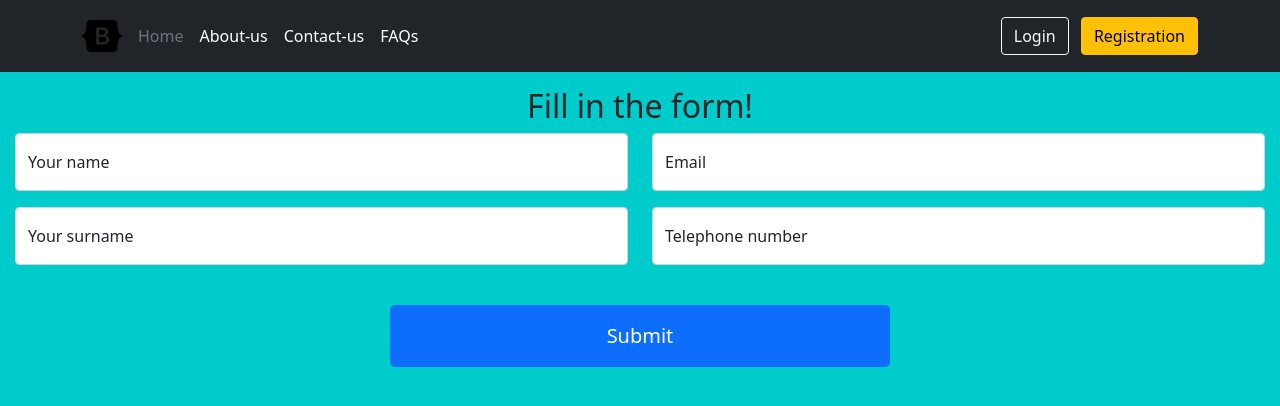
After one commit to blaz-k/Projects, a Flask app: page /interest in a window 1280 px wide. The commit adds this page. Shown: the top 406 px of the page. Run offline with Flask 2, Linux system fonts and the light colour scheme; some libraries are stand-ins or nearby versions.

Commit message:
no message

```diff
--- a/main.py
+++ b/main.py
@@ -35,6 +35,14 @@ class CarAd(db.Model):
     color = db.Column(db.String, unique=False)
     price = db.Column(db.Integer, unique=False)
     image = db.Column(db.String, unique=False)
+
+
+class CarAdInterest(db.Model):
+    id = db.Column(db.Integer, primary_key=True)
+    interest_name = db.Column(db.String, unique=False)
+    interest_surname = db.Column(db.String, unique=False)
+    email = db.Column(db.String, unique=False)
+    telephone = db.Column(db.Integer, unique=False)
 
 
 app = Flask(__name__)
@@ -83,6 +91,10 @@ def home():
     ads = db.query(CarAd).all()
     return render_template("index.html", ads=ads)
 
+
+@app.route("/interest")
+def interest():
+    return render_template("interest.html")
 
 @app.route("/login", methods=["GET", "POST"])
 def login():
--- a/templates/index.html
+++ b/templates/index.html
@@ -35,8 +35,8 @@
               <p class="card-text"><ul>Post by: {{ad.username}}</ul><li>Brand: {{ad.brand}}</li> <li>Telephone: {{ad.telephone}}</li></p>
               <div class="d-flex justify-content-between align-items-center">
                 <div class="btn-group">
-                  <button type="button" class="btn btn-sm btn-outline-secondary">View</button>
-                  <button type="button" class="btn btn-sm btn-outline-secondary">Edit</button>
+                  <button type="button" class="btn btn-sm btn-outline-secondary">View more</button>
+                    <a href="/interest" type="button" class="btn btn-sm btn-outline-secondary">I'm interested</a>
                 </div>
                 <small class="text-muted">9 mins</small>
               </div>
--- /dev/null
+++ b/templates/interest.html
@@ -0,0 +1,39 @@
+{% extends "base.html" %}
+
+{% block title %}INTEREST{% endblock title %}
+
+{% block link %}
+    <link href="/static/css/post-car.css" rel="stylesheet">
+{% endblock link %}
+
+
+{% block content %}
+<form action="/interest" method="post" >
+    <main class="form-registration text-center" >
+        <h2>Fill in the form!</h2>
+        <div class="row d-flex align-items-stretch ">
+            <div class="col-6">
+                <div class="form-floating mb-3" >
+                  <input type="text" name="interest-name" class="form-control" id="floatingName" placeholder="Name">
+                  <label for="floatingName">Your name</label>
+                </div>
+                <div class="form-floating mb-3" >
+                  <input type="text" name="interest-surname" class="form-control" id="floatingSurname" placeholder="Name">
+                  <label for="floatingSurname">Your surname</label>
+                </div>
+            </div>
+            <div class="col-6">
+                <div class="form-floating mb-3">
+                  <input type="email" name="interest-email" class="form-control" id="floatingEmail" placeholder="Email">
+                  <label for="floatingEmail">Email</label>
+                </div>
+                <div class="form-floating mb-3">
+                  <input type="tel" name="interest-telephone" class="form-control" id="floatingTelephone" placeholder="Telephone number">
+                  <label for="floatingTelephone">Telephone number</label>
+                </div>
+            </div>
+        </div>
+        <button class="w-100 btn btn-lg btn-primary sub mt-4" type="submit">Submit</button>
+    </main>
+</form>
+{% endblock content %}
--- a/templates/post-car.html
+++ b/templates/post-car.html
@@ -56,10 +56,6 @@
                   <input type="text" name="price" class="form-control" id="floatingRepeat" placeholder="price">
                   <label for="floatingRepeat">Price</label>
                 </div>
-                <!--<div class="form-floating mb-3">
-                  <input type="text" name="price" class="form-control" id="floatingRepeat" placeholder="price">
-                  <label for="floatingRepeat">Future username</label>
-                </div>-->
                 <div class="form-floating mb-3">
                   <input type="text" name="image" class="form-control" id="floatingImage" placeholder="Image link">
                   <label for="floatingImage">Image link (copy a >>Direct link<< please)</label>
```
